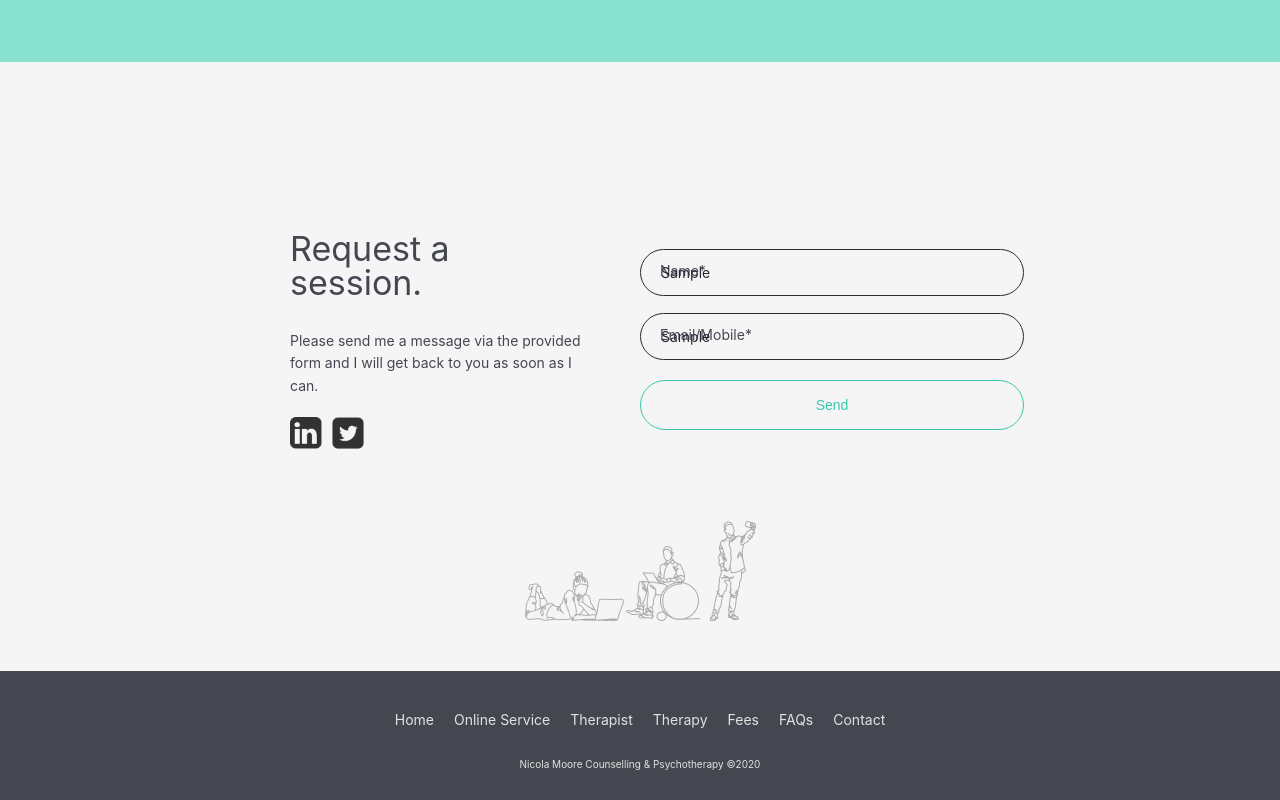
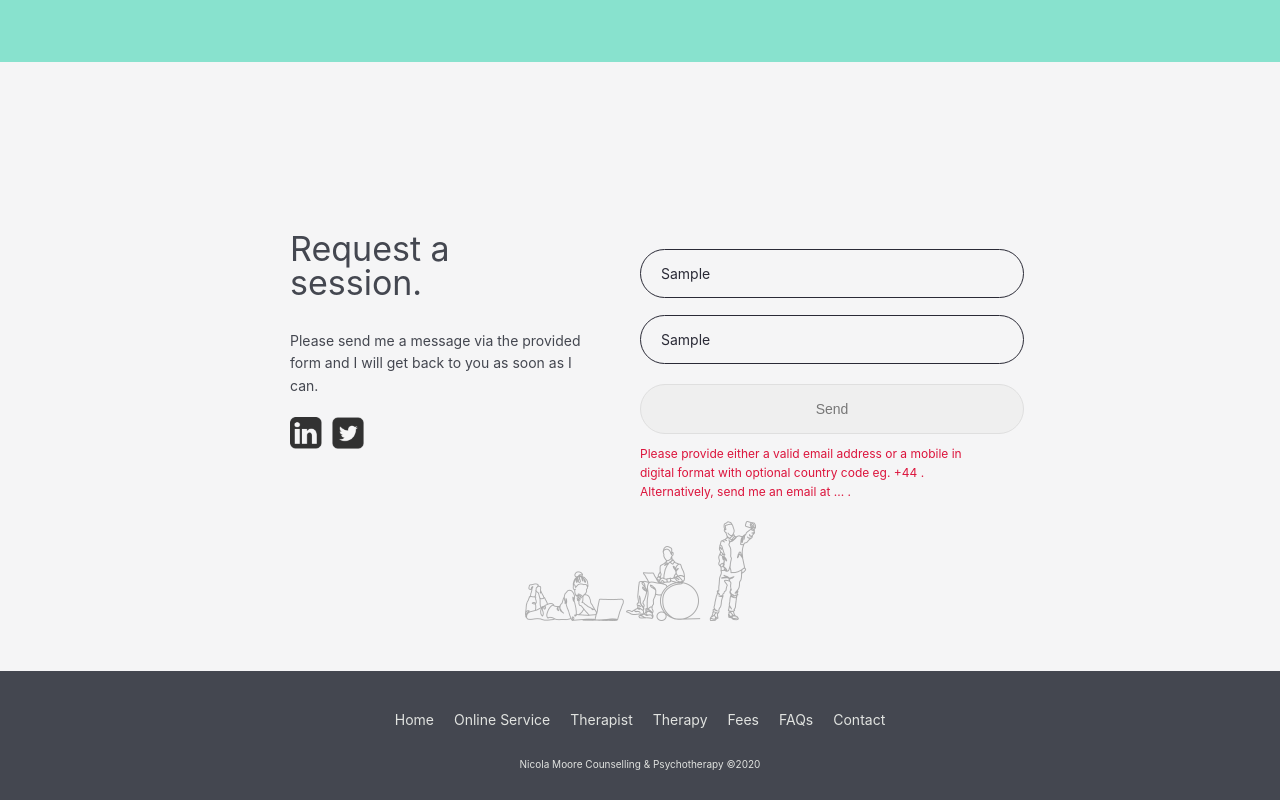
Before and after one commit to k2project/nicola-moore, a Next.js app: page / in a window 1280 px wide. Both pictures are taken after typing "Sample", "Sample" into the empty fields and a click on the button "Send". Shown: the part 3265-4065 px from the top of the page. Built offline with nearby package versions, Linux system fonts and the light colour scheme; no server answers.

Commit message:
sending an email functinality

```diff
--- a/components/Footer.js
+++ b/components/Footer.js
@@ -1,12 +1,36 @@
-import React, { Fragment } from 'react';
+import React, { Fragment, useState } from 'react';
 import Link from 'next/link';
 
 export default function Footer({ contact }) {
+    const [trap, setTrap] = useState(null);
+    const [name, setName] = useState('');
+    const [details, setDetails] = useState('');
+
+    const [error, setError] = useState(null);
+
+    const validateEmail = (str) => details.includes('@');
+
+    const mobRegex = /^[+]?(\d+([- ])?)*$/;
+    const validateMobile = (str) => mobRegex.test(str);
+
     const sendEmail = async (e) => {
         e.preventDefault();
+
+        if (trap) return;
+
+        if (!name) return setError('* Name is required.');
+        if (!details) return setError('* Email or mobile is required.');
+
+        if (!validateEmail(details) && !validateMobile(details))
+            return setError(
+                'Please provide either a valid email address or a mobile in digital format with optional country code eg. +44 . Alternatively, send me an email at ... . '
+            );
+
+        const isEmail = details.includes('@');
+
         try {
             let name = 'Kris';
-            let email = 'kris.kopczkrzy@rabbies.com';
+            let contact = 'kris.kopczkrzy@rabbies.com';
             await fetch('/api/mail', {
                 method: 'POST',
                 headers: {
@@ -14,7 +38,8 @@ export default function Footer({ contact }) {
                 },
                 body: JSON.stringify({
                     name,
-                    email,
+                    email: isEmail ? details : null,
+                    mobile: isEmail ? null : details,
                 }),
             });
             console.log('email sent');
@@ -54,16 +79,45 @@ export default function Footer({ contact }) {
                     <div>
                         <form onSubmit={sendEmail}>
                             <label htmlFor='name'>Name*</label>
-                            <input type='text' id='name' autoComplete='off' />
-                            <label htmlFor='contact'>Email/Mobile*</label>
                             <input
                                 type='text'
-                                id='contact'
+                                id='name'
                                 autoComplete='off'
+                                className={name ? 'filled' : ''}
+                                onChange={(e) => {
+                                    setName(e.target.value);
+                                    setError(null);
+                                }}
                             />
-                            <button type='submit' className='btn btn--theme'>
+                            <label htmlFor='details'>Email/Mobile*</label>
+                            <input
+                                type='text'
+                                id='details'
+                                autoComplete='off'
+                                className={details ? 'filled' : ''}
+                                onChange={(e) => {
+                                    setDetails(e.target.value);
+                                    setError(null);
+                                }}
+                            />
+
+                            <input
+                                type='email'
+                                id='honeyTrap'
+                                className='honeyTrap'
+                                aria-hidden='true'
+                                tabIndex='-1'
+                                onChange={(e) => setTrap(e.target.value)}
+                            />
+                            <button
+                                type='submit'
+                                className='btn btn--theme'
+                                disabled={error}
+                            >
                                 Send
                             </button>
+
+                            {error && <p className='error'>{error}</p>}
                         </form>
                     </div>
                     <img
--- a/pages/api/mail.js
+++ b/pages/api/mail.js
@@ -1,16 +1,24 @@
 var nodeoutlook = require('nodejs-nodemailer-outlook');
 
 export default (req, res) => {
+    const contactDetails = req.body.email
+        ? `
+        <p style="font-size:25px;font-weight:200;"><b style="font-weight:600;">${req.body.name}</b> has requested a session with you using your website's contact form. Please send them an email.
+        </p>
+        <p style="font-size:12px;font-weight:200;margin:20px 0 50px;"> You can replay to this message directly by using 'Replay' button or send them an email to <i>${req.body.email}</i>.
+        </p>
+    `
+        : `
+        <p style="font-size:25px;font-weight:200;margin-bottom:50px;"><b style="font-weight:600;">${req.body.name}</b> has requested a session with you using your website's contact form. Please call them on <b style="font-weight:600;white-space:nowrap;">${req.body.mobile}</b>.
+        </p>
+    `;
     const html = `<div style="background:#f7f7f7;padding:80px 40px 40px; text-align:center;">
         <div style="display:inline-block;margin:0 auto 40px;max-width:600px;width:100%;text-align:left;font-family: Arial, Helvetica, sans-serif;">
             <h1 style="margin-bottom:60px;">nicola<span style="color:#88E2CE;">moore</span>
             </h1>
             <p style="font-size:65px;font-weight:100;margin-bottom:10px;">Session requested.
             </p>
-            <p style="font-size:25px;font-weight:200;"><b style="font-weight:600;margin-bottom:20px;">${req.body.name}</b> has requested a session with you using your website's contact form.
-            </p>
-            <p style="font-size:12px;font-weight:200;margin:20px 0 50px;"> You can replay to this message directly by using 'Replay' button or send them an email to <i>${req.body.email}</i>.
-            </p>
+            ${contactDetails}
             <a href="" target="_blank" style="text-decoration: none;cursor:pointer;">
                 <span style="color:#fff;background-color:#88E2CE;padding:15px 30px;border-radius:30px;font-size:16px;line-height:1.4;">Vsit the website</span>
             </a>
--- a/styles/components/footer.scss
+++ b/styles/components/footer.scss
@@ -26,7 +26,7 @@ footer {
         font-size: 1.4rem;
         padding-left: 2rem;
         text-align: center;
-        top: 3rem;
+        top: 3.2rem;
     }
 
     input,
@@ -40,18 +40,30 @@ footer {
         padding: 1.6rem;
         margin-top: 2rem;
     }
+    .btn:disabled,
+    .btn[disabled] {
+        border: 1px solid #dfdfdf;
+        background-color: #efefef;
+        color: #777;
+        cursor: no-drop;
+    }
     input {
         color: $COLOR_DARK;
         border: solid 0.1rem $COLOR_DARK;
         border-radius: 3rem;
-        padding: 1.4rem 2rem;
+        padding: 1.5rem 2rem;
         text-align: center;
         display: block;
         font-size: 1.4rem;
         text-align: left;
     }
+
     input:focus {
-        background-color: #f1f3f0;
+        background-color: #f5f5f6;
+        border-color: $COLOR_THEME_DARKER;
+    }
+    input.filled {
+        background-color: #f5f5f6;
     }
     ul {
         padding-top: 1rem;
@@ -64,6 +76,25 @@ footer {
         height: 3.2rem;
         opacity: 0.8;
     }
+    .honeyTrap {
+        width: 1px;
+        height: 1px;
+        position: absolute;
+        z-index: -1;
+        margin: -1px;
+        overflow: hidden;
+        padding: 0;
+        left: -9999999px;
+        top: 0;
+    }
+    .error {
+        color: crimson;
+        margin: 1rem 0;
+        text-align: left;
+        position: absolute;
+        top: 100%;
+        font-size: 1.2rem;
+    }
 }
 .contact-drawing {
     height: 10rem;
```
